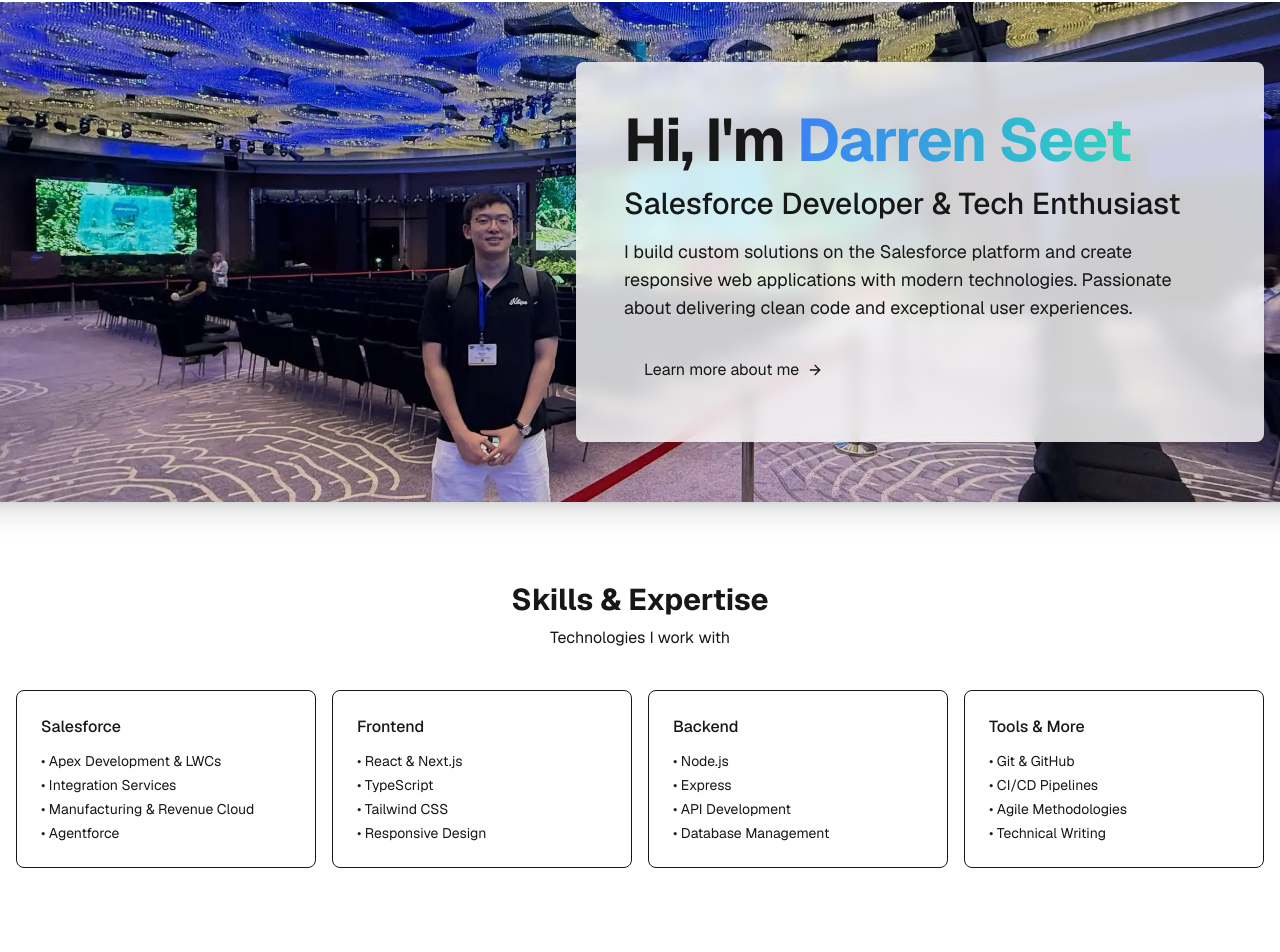
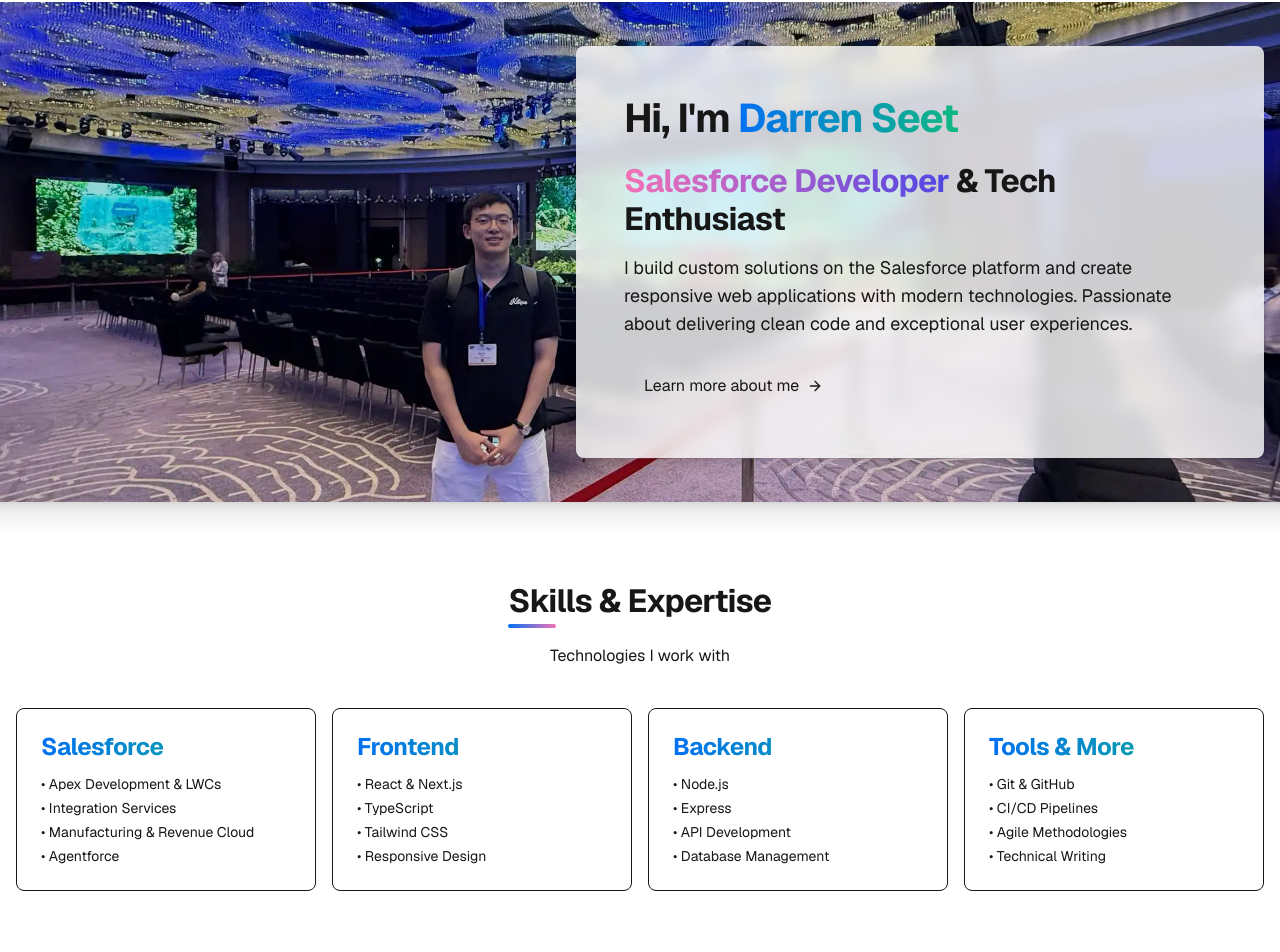
Before and after one commit to SpliceReborn/SpliceReborn.github.io, a Next.js app: page / in a window 1280 px wide. Shown: the part 158-1110 px from the top of the page. Built offline with nearby package versions, Linux system fonts and the light colour scheme.

Commit message:
Add subtle styling enhancements to About and Contact pages

```diff
--- a/src/app/globals.css
+++ b/src/app/globals.css
@@ -10,6 +10,17 @@
   --secondary-foreground: #111827;
   --muted-foreground: #6b7280;
   --card: #ffffff;
+
+  /* Added vibrant accent colors */
+  --accent-1: #f472b6; /* Pink */
+  --accent-2: #4f46e5; /* Indigo */
+  --accent-3: #10b981; /* Emerald */
+  --accent-4: #f59e0b; /* Amber */
+
+  /* Animation durations */
+  --transition-slow: 0.5s;
+  --transition-medium: 0.3s;
+  --transition-fast: 0.15s;
 }
 
 .dark {
@@ -22,6 +33,12 @@
   --secondary-foreground: #e5e7eb;
   --muted-foreground: #9ca3af;
   --card: #0f0f0f;
+
+  /* Darker mode accent colors are brighter */
+  --accent-1: #ec4899; /* Pink */
+  --accent-2: #6366f1; /* Indigo */
+  --accent-3: #34d399; /* Emerald */
+  --accent-4: #f59e0b; /* Amber */
 }
 
 @theme inline {
@@ -37,20 +54,136 @@
   font-family: var(--font-geist-sans);
 }
 
+/* Enhanced gradient text with multi-color gradient */
 .gradient-text {
-  background: linear-gradient(to right, #3b82f6, #2dd4bf);
+  background: linear-gradient(to right, var(--primary), var(--accent-3));
+  -webkit-background-clip: text;
+  -webkit-text-fill-color: transparent;
+  background-clip: text;
+  color: transparent;
+  transition: all var(--transition-medium) ease;
+}
+
+/* Alternate gradient text style */
+.gradient-text-alt {
+  background: linear-gradient(to right, var(--accent-1), var(--accent-2));
   -webkit-background-clip: text;
   -webkit-text-fill-color: transparent;
   background-clip: text;
   color: transparent;
 }
 
+/* Add hover effect to gradient text */
+.gradient-text:hover {
+  background: linear-gradient(to right, var(--accent-2), var(--primary));
+  -webkit-background-clip: text;
+  -webkit-text-fill-color: transparent;
+  background-clip: text;
+  color: transparent;
+  transform: translateY(-1px);
+}
+
 @media (prefers-color-scheme: dark) {
   .gradient-text {
-    background: linear-gradient(to right, #60a5fa, #34d399);
+    background: linear-gradient(to right, #60a5fa, var(--accent-3));
     -webkit-background-clip: text;
     -webkit-text-fill-color: transparent;
     background-clip: text;
     color: transparent;
   }
 }
+
+/* Typography Enhancements */
+h1, h2, h3, h4, h5, h6 {
+  font-weight: 700;
+  line-height: 1.2;
+  margin-bottom: 0.5em;
+  letter-spacing: -0.02em;
+}
+
+h1 {
+  font-size: 2.5rem;
+  letter-spacing: -0.03em;
+}
+
+h2 {
+  font-size: 2rem;
+}
+
+h3 {
+  font-size: 1.5rem;
+}
+
+/* Decorative heading style with bottom accent */
+.heading-decorated {
+  position: relative;
+  padding-bottom: 0.5rem;
+}
+
+.heading-decorated::after {
+  content: '';
+  position: absolute;
+  bottom: 0;
+  left: 0;
+  width: 3rem;
+  height: 0.25rem;
+  background: linear-gradient(to right, var(--primary), var(--accent-1));
+  border-radius: 1rem;
+  transition: width var(--transition-medium) ease;
+}
+
+.heading-decorated:hover::after {
+  width: 5rem;
+}
+
+/* Button Enhancements */
+button, .button {
+  transition: all var(--transition-medium) ease;
+}
+
+button:hover, .button:hover {
+  transform: translateY(-2px);
+  box-shadow: 0 10px 15px -3px rgba(0, 0, 0, 0.1), 0 4px 6px -2px rgba(0, 0, 0, 0.05);
+}
+
+/* Card Enhancements */
+.card {
+  transition: transform var(--transition-medium) ease, box-shadow var(--transition-medium) ease;
+  border-radius: 0.5rem;
+  overflow: hidden;
+}
+
+.card:hover {
+  transform: translateY(-5px);
+  box-shadow: 0 20px 25px -5px rgba(0, 0, 0, 0.1), 0 10px 10px -5px rgba(0, 0, 0, 0.04);
+}
+
+/* Link animations */
+a {
+  position: relative;
+  transition: all var(--transition-fast) ease;
+}
+
+a.animated-link::after {
+  content: '';
+  position: absolute;
+  width: 0;
+  height: 2px;
+  bottom: -2px;
+  left: 0;
+  background: linear-gradient(to right, var(--primary), var(--accent-1));
+  transition: width var(--transition-medium) ease;
+}
+
+a.animated-link:hover::after {
+  width: 100%;
+}
+
+/* Section divider */
+.fancy-divider {
+  height: 5px;
+  width: 100%;
+  background: linear-gradient(to right, var(--primary), var(--accent-2), var(--accent-3), var(--accent-1));
+  margin: 2rem 0;
+  border-radius: 5px;
+}
--- a/src/app/page.tsx
+++ b/src/app/page.tsx
@@ -29,7 +29,7 @@
                 Hi, I&apos;m <span className="gradient-text">Darren Seet</span>
               </h1>
               <h2 className="text-2xl md:text-3xl text-foreground font-medium mb-4">
-                Salesforce Developer & Tech Enthusiast
+                <span className="gradient-text-alt">Salesforce Developer</span> & Tech Enthusiast
               </h2>
               <p className="text-lg text-muted-foreground mb-6">
                 I build custom solutions on the Salesforce platform and create responsive web applications
@@ -38,14 +38,14 @@
               <div className="flex flex-wrap gap-4">
                 <Link
                   href="/about"
-                  className="inline-flex items-center gap-2 px-5 py-3 bg-primary text-primary-foreground rounded-md hover:bg-primary/90 transition-colors"
+                  className="button inline-flex items-center gap-2 px-5 py-3 bg-primary text-primary-foreground rounded-md hover:bg-primary/90 transition-colors"
                 >
                   Learn more about me <FiArrowRight />
                 </Link>
                 {/* Temporarily hidden - uncomment when CV is updated
                 <Link
                   href="/DarrenCV.pdf"
-                  className="inline-flex items-center gap-2 px-5 py-3 border border-border rounded-md hover:bg-secondary transition-colors"
+                  className="button inline-flex items-center gap-2 px-5 py-3 border border-border rounded-md hover:bg-secondary transition-colors"
                   target="_blank"
                   rel="noopener noreferrer"
                 >
@@ -61,13 +61,13 @@
       {/* Skills Section */}
       <section className="mb-20">
         <div className="text-center mb-10">
-          <h2 className="text-3xl font-bold">Skills & Expertise</h2>
+          <h2 className="heading-decorated text-3xl font-bold mx-auto w-fit">Skills & Expertise</h2>
           <p className="text-muted-foreground mt-2">Technologies I work with</p>
         </div>
 
         <div className="grid grid-cols-2 md:grid-cols-4 gap-4">
-          <div className="p-6 border rounded-lg bg-card hover:border-primary transition-colors">
-            <h3 className="font-medium mb-3">Salesforce</h3>
+          <div className="card p-6 border rounded-lg bg-card">
+            <h3 className="font-medium mb-3 gradient-text">Salesforce</h3>
             <ul className="space-y-1 text-sm text-muted-foreground">
               <li>• Apex Development & LWCs</li>
               <li>• Integration Services</li>
@@ -76,8 +76,8 @@
             </ul>
           </div>
 
-          <div className="p-6 border rounded-lg bg-card hover:border-primary transition-colors">
-            <h3 className="font-medium mb-3">Frontend</h3>
+          <div className="card p-6 border rounded-lg bg-card">
+            <h3 className="font-medium mb-3 gradient-text">Frontend</h3>
             <ul className="space-y-1 text-sm text-muted-foreground">
               <li>• React & Next.js</li>
               <li>• TypeScript</li>
@@ -86,8 +86,8 @@
             </ul>
           </div>
 
-          <div className="p-6 border rounded-lg bg-card hover:border-primary transition-colors">
-            <h3 className="font-medium mb-3">Backend</h3>
+          <div className="card p-6 border rounded-lg bg-card">
+            <h3 className="font-medium mb-3 gradient-text">Backend</h3>
             <ul className="space-y-1 text-sm text-muted-foreground">
               <li>• Node.js</li>
               <li>• Express</li>
@@ -96,8 +96,8 @@
             </ul>
           </div>
 
-          <div className="p-6 border rounded-lg bg-card hover:border-primary transition-colors">
-            <h3 className="font-medium mb-3">Tools & More</h3>
+          <div className="card p-6 border rounded-lg bg-card">
+            <h3 className="font-medium mb-3 gradient-text">Tools & More</h3>
             <ul className="space-y-1 text-sm text-muted-foreground">
               <li>• Git & GitHub</li>
               <li>• CI/CD Pipelines</li>
@@ -108,18 +108,20 @@
         </div>
       </section>
 
+      <div className="fancy-divider my-16"></div>
+
       {/* Featured Projects Section */}
       <section>
         <div className="text-center mb-10">
-          <h2 className="text-3xl font-bold">Featured Projects</h2>
+          <h2 className="heading-decorated text-3xl font-bold mx-auto w-fit">Featured Projects</h2>
           <p className="text-muted-foreground mt-2">Check out my work</p>
         </div>
 
         <div className="max-w-2xl mx-auto">
           <Link href="/projects" className="group">
-            <div className="border rounded-lg overflow-hidden bg-card hover:border-primary transition-colors">
+            <div className="card border rounded-lg overflow-hidden bg-card">
               <div className="p-6">
-                <h3 className="text-xl font-semibold mb-2 group-hover:text-primary transition-colors">
+                <h3 className="text-xl font-semibold mb-2 group-hover:gradient-text transition-colors">
                   Battleship Game
                 </h3>
                 <p className="text-muted-foreground mb-4">
@@ -138,7 +140,7 @@
         <div className="text-center mt-8">
           <Link
             href="/projects"
-            className="inline-flex items-center gap-2 text-primary hover:underline"
+            className="inline-flex items-center gap-2 text-primary hover:underline animated-link"
           >
             View project details <FiArrowRight />
           </Link>
--- a/src/components/header.tsx
+++ b/src/components/header.tsx
@@ -54,7 +54,7 @@
             <Link
               key={link.href}
               href={link.href}
-              className={`text-sm font-medium transition-colors hover:text-primary ${
+              className={`text-sm font-medium transition-colors animated-link ${
                 pathname === link.href ? "text-primary" : "text-muted-foreground"
               }`}
             >
@@ -64,7 +64,7 @@
 
           <button
             onClick={toggleTheme}
-            className="p-2 rounded-full bg-secondary text-secondary-foreground"
+            className="p-2 rounded-full bg-secondary text-secondary-foreground hover:bg-secondary/80"
             aria-label="Toggle theme"
           >
             {theme === "dark" ? <FiSun size={18} /> : <FiMoon size={18} />}
@@ -75,7 +75,7 @@
         <div className="md:hidden flex items-center">
           <button
             onClick={toggleTheme}
-            className="p-2 mr-2 rounded-full bg-secondary text-secondary-foreground"
+            className="p-2 mr-2 rounded-full bg-secondary text-secondary-foreground hover:bg-secondary/80"
             aria-label="Toggle theme"
           >
             {theme === "dark" ? <FiSun size={18} /> : <FiMoon size={18} />}
@@ -83,7 +83,7 @@
 
           <button
             onClick={() => setIsMenuOpen(!isMenuOpen)}
-            className="p-2 rounded-full bg-secondary text-secondary-foreground"
+            className="p-2 rounded-full bg-secondary text-secondary-foreground hover:bg-secondary/80"
             aria-label="Toggle menu"
           >
             {isMenuOpen ? <FiX size={20} /> : <FiMenu size={20} />}
```
Also changed, not shown: src/app/about/page.tsx (+11 -9 lines), src/app/contact/page.tsx (+13 -13 lines), src/components/footer.tsx (+9 -9 lines), 13 other files (tests, documents, lock files or other folders).
